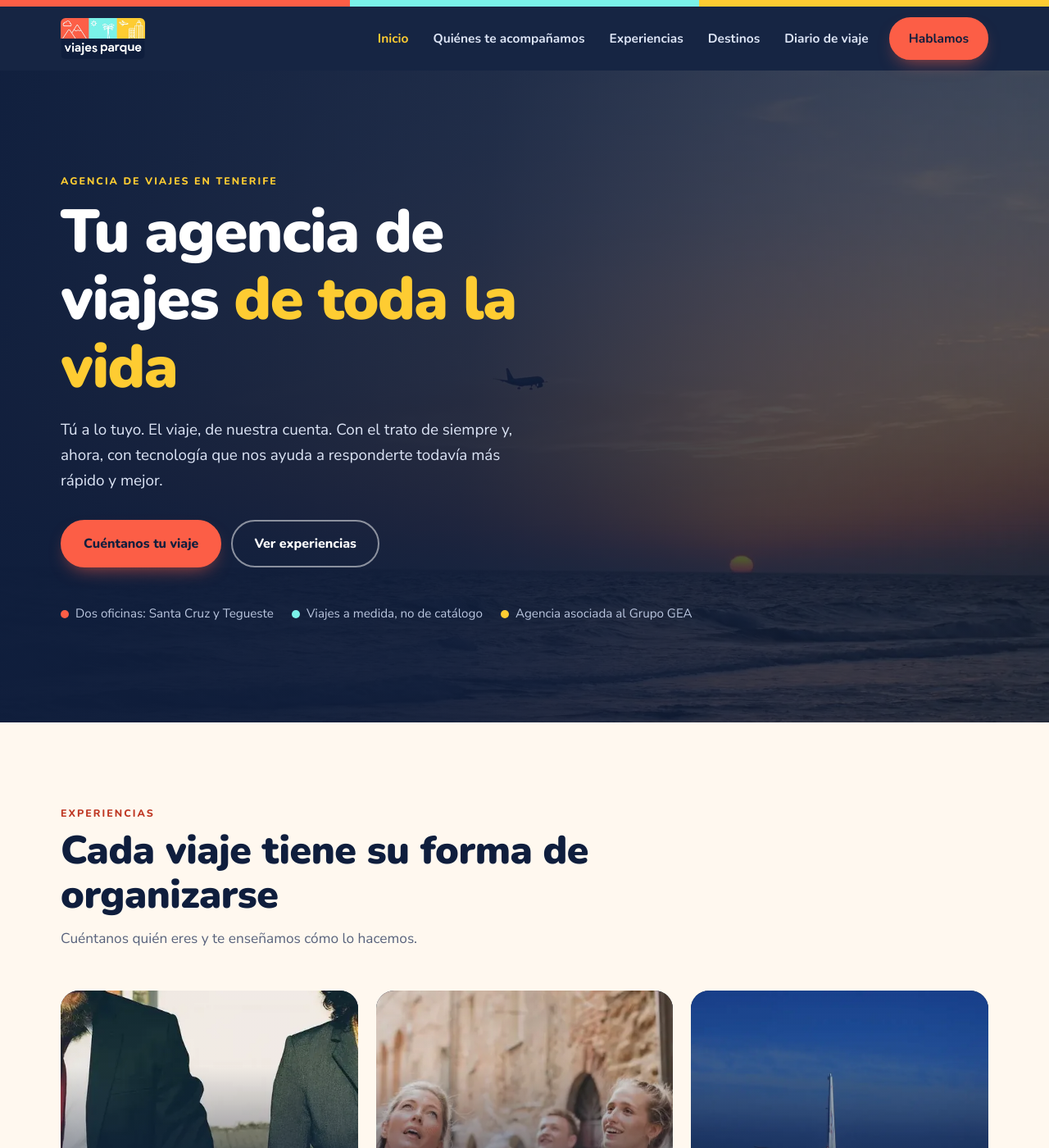
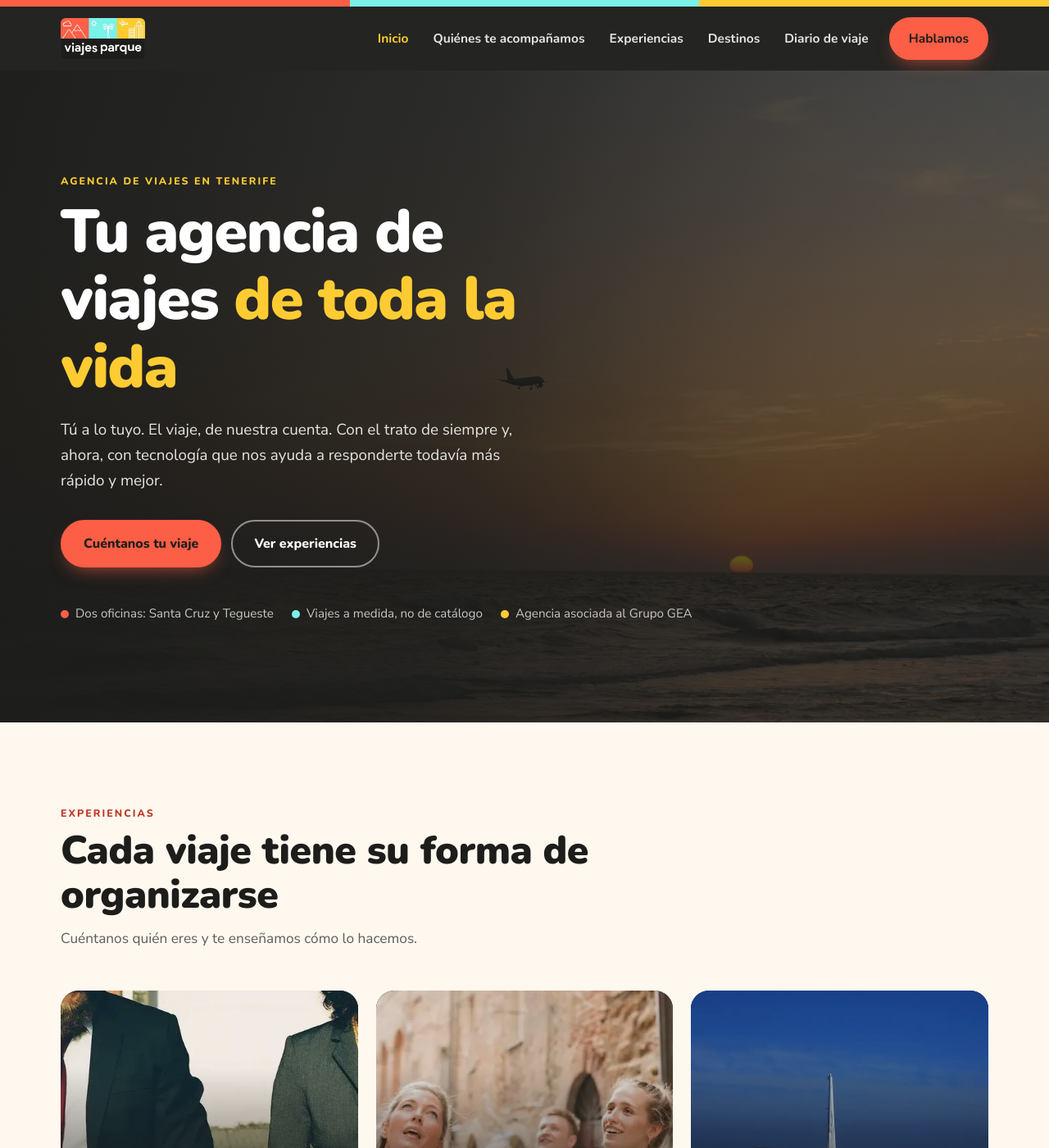
Before and after one commit to retuertographic/vjesprq, a Jekyll site: the page built from index.html, in a window 1280 px wide and 1400 px high. Shown: the whole window at 82% size. Built offline with Jekyll 4.4.1, drawn with Linux system fonts in a browser that asks for light colours.

Commit message:
Usar el logo con fondo negro y sustituir el azul marino por #1D1D1B
- Nuevo img/marca/logo-viajes-parque-negro.webp (franja inferior en el
  negro del logo, #1D1D1B) en cabecera, pie y datos estructurados; se
  eliminan las versiones marino y negro puro.
- Paleta: --navy y sus variantes, --text, --muted y los grises azulados
  pasan a neutros a partir de #1D1D1B. Favicon, apple-touch-icon y
  theme-color actualizados.

Co-Authored-By: Claude Opus 5.5 <noreply@anthropic.com>
Claude-Session: https://claude.ai/code/session_015Nsqv9EFCdX8mgw3tqrv7H

```diff
--- a/_data/agencia.yml
+++ b/_data/agencia.yml
@@ -9,7 +9,7 @@ facebook: https://www.facebook.com/ViajesParque/
 google_business:
   - https://share.google/Q09MsuS8ju8zdvYGu
   - https://share.google/wDU3QvfWgkbUknT8t
-logo: /img/marca/logo-viajes-parque-marino.webp
+logo: /img/marca/logo-viajes-parque-negro.webp
 
 horario:
   - "Lunes a viernes: 9:00–13:15 y 16:00–19:00"
--- a/_includes/head.html
+++ b/_includes/head.html
@@ -23,7 +23,7 @@
 <meta property="og:url" content="{{ page.url | absolute_url }}">
 <meta property="og:image" content="{{ page.image | absolute_url }}">
 <meta name="twitter:card" content="summary_large_image">
-<meta name="theme-color" content="#0F1E3D">
+<meta name="theme-color" content="#1D1D1B">
 <link rel="icon" type="image/svg+xml" href="{{ site.baseurl }}/img/marca/favicon.svg">
 <link rel="apple-touch-icon" href="{{ site.baseurl }}/img/marca/apple-touch-icon.png">
 <link rel="preload" href="{{ site.baseurl }}/assets/fonts/nunito-latin-wght-normal.woff2" as="font" type="font/woff2" crossorigin>
@@ -61,7 +61,7 @@
   "articleSection": {{ site.data.categorias[page.categoria].nombre | jsonify }},
   "author": {"@type": "Organization", "name": "{{ site.title }}"},
   "publisher": {"@type": "TravelAgency", "@id": "{{ '/#agencia' | absolute_url }}", "name": "{{ site.title }}",
-    "logo": {"@type": "ImageObject", "url": "{{ '/img/marca/logo-viajes-parque.webp' | absolute_url }}"}}
+    "logo": {"@type": "ImageObject", "url": "{{ '/img/marca/logo-viajes-parque-negro.webp' | absolute_url }}"}}
 }
 </script>
 {%- endif %}
--- a/_includes/schema-agencia.html
+++ b/_includes/schema-agencia.html
@@ -14,7 +14,7 @@
   "legalName": "{{ a.razon_social }}",
   "taxID": "{{ a.nif }}",
   "url": "{{ '/' | absolute_url }}",
-  "logo": "{{ '/img/marca/logo-viajes-parque.webp' | absolute_url }}",
+  "logo": "{{ '/img/marca/logo-viajes-parque-negro.webp' | absolute_url }}",
   "image": "{{ '/img/destinos/santorini.webp' | absolute_url }}",
   "email": "{{ a.email }}",
   "telephone": "{{ sede.tel }}",
--- a/assets/site.css
+++ b/assets/site.css
@@ -1,5 +1,5 @@
 /* Viajes Parque — hoja de estilos común
-   Paleta sacada del logotipo: coral, turquesa y amarillo sobre azul marino. */
+   Paleta sacada del logotipo: coral, turquesa y amarillo sobre negro (#1D1D1B). */
 
 /* Tipografías alojadas en la propia web (SIL OFL 1.1, licencias en assets/fonts/).
    Sustituyen a Google Fonts: no se envía la IP del visitante a terceros. */
@@ -9,9 +9,9 @@
 @font-face{font-family:'Nunito Sans';font-style:italic;font-weight:400;font-display:swap;src:url(fonts/nunito-sans-latin-400-italic.woff2) format('woff2');unicode-range:U+0000-00FF,U+0131,U+0152-0153,U+02BB-02BC,U+02C6,U+02DA,U+02DC,U+0304,U+0308,U+0329,U+2000-206F,U+20AC,U+2122,U+2191,U+2193,U+2212,U+2215,U+FEFF,U+FFFD;}
 
 :root{
-  --navy:#0F1E3D;
-  --navy-2:#182B52;
-  --navy-3:#24406F;
+  --navy:#1D1D1B;
+  --navy-2:#2B2B29;
+  --navy-3:#3D3D3A;
   --coral:#FC5E46;
   --coral-dark:#BF3824;
   --orange:#FF8A3D;
@@ -22,12 +22,12 @@
   --sand:#FFF8EF;
   --sand-2:#FCEEDC;
   --paper:#FFFFFF;
-  --text:#1B2540;
-  --muted:#58627C;
+  --text:#1D1D1B;
+  --muted:#5C5C59;
   --line:#E6E1D8;
   --radius:22px;
   --radius-sm:14px;
-  --shadow:0 18px 40px -18px rgba(15,30,61,.28);
+  --shadow:0 18px 40px -18px rgba(29,29,27,.28);
   --wrap:1180px;
 }
 *{box-sizing:border-box;margin:0;padding:0;}
@@ -61,7 +61,7 @@ h1,h2,h3,h4{font-family:'Nunito',system-ui,sans-serif;line-height:1.12;color:var
   box-shadow:0 10px 22px -10px rgba(252,94,70,.7);
 }
 .btn:hover{transform:translateY(-2px);background:var(--orange);border-color:var(--orange);}
-.btn.ghost{background:transparent;color:var(--navy);border-color:rgba(15,30,61,.25);box-shadow:none;}
+.btn.ghost{background:transparent;color:var(--navy);border-color:rgba(29,29,27,.25);box-shadow:none;}
 .btn.ghost:hover{background:var(--navy);color:#fff;border-color:var(--navy);}
 .btn.light{background:transparent;color:#fff;border-color:rgba(255,255,255,.5);box-shadow:none;}
 .btn.light:hover{background:#fff;color:var(--navy);border-color:#fff;}
@@ -75,13 +75,13 @@ h1,h2,h3,h4{font-family:'Nunito',system-ui,sans-serif;line-height:1.12;color:var
 .section{padding:96px 0;}
 .section.tight{padding:64px 0;}
 .section.white{background:var(--paper);}
-.section.navy{background:var(--navy);color:#DCE4F5;}
+.section.navy{background:var(--navy);color:#E4E4E1;}
 .section.navy h2,.section.navy h3{color:#fff;}
 .section-head{max-width:720px;margin-bottom:48px;}
 .section-head.center{margin-left:auto;margin-right:auto;text-align:center;}
 .section-head h2{font-size:clamp(2rem,4.2vw,3rem);font-weight:900;margin:.35rem 0 .8rem;letter-spacing:-.01em;}
 .section-head p{color:var(--muted);font-size:1.08rem;}
-.section.navy .section-head p{color:#B9C5DE;}
+.section.navy .section-head p{color:#C6C6C3;}
 .lead{font-size:1.18rem;color:var(--muted);}
 
 /* Tira de color del logo, usada como separador */
@@ -94,7 +94,7 @@ h1,h2,h3,h4{font-family:'Nunito',system-ui,sans-serif;line-height:1.12;color:var
 /* ---------- Header ---------- */
 #site-header{
   position:sticky;top:0;z-index:50;
-  background:rgba(15,30,61,.97);
+  background:rgba(29,29,27,.97);
   backdrop-filter:blur(8px);
   transition:box-shadow .25s ease;
 }
@@ -104,7 +104,7 @@ h1,h2,h3,h4{font-family:'Nunito',system-ui,sans-serif;line-height:1.12;color:var
 .nav-links{display:flex;align-items:center;gap:4px;}
 .nav-links a{
   display:block;padding:9px 13px;border-radius:999px;
-  color:#DCE4F5;font-family:'Nunito',sans-serif;font-weight:700;font-size:.97rem;
+  color:#E4E4E1;font-family:'Nunito',sans-serif;font-weight:700;font-size:.97rem;
   transition:background .2s ease,color .2s ease;
 }
 .nav-links a:hover{background:rgba(255,255,255,.08);color:#fff;}
@@ -139,7 +139,7 @@ h1,h2,h3,h4{font-family:'Nunito',system-ui,sans-serif;line-height:1.12;color:var
 .hero-media img{width:100%;height:100%;object-fit:cover;opacity:.55;}
 .hero-media::after{
   content:"";position:absolute;inset:0;
-  background:linear-gradient(95deg,rgba(15,30,61,.96) 0%,rgba(15,30,61,.78) 45%,rgba(15,30,61,.2) 100%);
+  background:linear-gradient(95deg,rgba(29,29,27,.96) 0%,rgba(29,29,27,.78) 45%,rgba(29,29,27,.2) 100%);
 }
 .hero .wrap{position:relative;padding-top:120px;padding-bottom:120px;}
 .hero h1{
@@ -147,9 +147,9 @@ h1,h2,h3,h4{font-family:'Nunito',system-ui,sans-serif;line-height:1.12;color:var
   max-width:14ch;letter-spacing:-.02em;margin:.5rem 0 1.2rem;
 }
 .hero h1 em{font-style:normal;color:var(--yellow);}
-.hero p.lead{color:#DCE4F5;max-width:560px;margin-bottom:2rem;}
+.hero p.lead{color:#E4E4E1;max-width:560px;margin-bottom:2rem;}
 .hero-actions{display:flex;flex-wrap:wrap;gap:12px;}
-.hero-badges{display:flex;flex-wrap:wrap;gap:10px 22px;margin-top:44px;color:#B9C5DE;font-size:.95rem;}
+.hero-badges{display:flex;flex-wrap:wrap;gap:10px 22px;margin-top:44px;color:#C6C6C3;font-size:.95rem;}
 .hero-badges span{display:inline-flex;align-items:center;gap:8px;}
 .hero-badges i{width:10px;height:10px;border-radius:50%;display:inline-block;}
 @media (max-width:640px){
@@ -160,15 +160,15 @@ h1,h2,h3,h4{font-family:'Nunito',system-ui,sans-serif;line-height:1.12;color:var
 }
 
 /* Hero de páginas interiores */
-.page-hero{background:var(--navy);color:#DCE4F5;position:relative;overflow:hidden;}
+.page-hero{background:var(--navy);color:#E4E4E1;position:relative;overflow:hidden;}
 .page-hero .wrap{position:relative;padding-top:84px;padding-bottom:84px;display:grid;grid-template-columns:1.15fr .85fr;gap:48px;align-items:center;}
 .page-hero h1{color:#fff;font-size:clamp(2.3rem,5vw,3.8rem);font-weight:900;letter-spacing:-.02em;margin:.4rem 0 1rem;}
-.page-hero p{color:#B9C5DE;font-size:1.12rem;max-width:560px;}
+.page-hero p{color:#C6C6C3;font-size:1.12rem;max-width:560px;}
 .page-hero .ph-img{border-radius:var(--radius);overflow:hidden;aspect-ratio:4/3;box-shadow:0 30px 60px -30px rgba(0,0,0,.6);}
 .page-hero .ph-img img{width:100%;height:100%;object-fit:cover;}
 .page-hero.simple .wrap{grid-template-columns:1fr;padding-top:64px;padding-bottom:64px;}
-.crumbs{font-size:.88rem;color:#8FA0C4;margin-bottom:10px;}
-.crumbs a{color:#B9C5DE;text-decoration:underline;text-underline-offset:3px;}
+.crumbs{font-size:.88rem;color:#A5A5A2;margin-bottom:10px;}
+.crumbs a{color:#C6C6C3;text-decoration:underline;text-underline-offset:3px;}
 @media (max-width:860px){
   .page-hero .wrap{grid-template-columns:1fr;padding-top:56px;padding-bottom:56px;}
 }
@@ -197,7 +197,7 @@ h1,h2,h3,h4{font-family:'Nunito',system-ui,sans-serif;line-height:1.12;color:var
 .dot.coral{background:#FFE4DF;color:var(--coral-dark);}
 .dot.aqua{background:var(--aqua-soft);color:#0F7F79;}
 .dot.yellow{background:#FFF1C4;color:#9A6B00;}
-.dot.navy{background:#E3E9F5;color:var(--navy);}
+.dot.navy{background:#ECECE9;color:var(--navy);}
 .card .more{display:inline-flex;gap:6px;margin-top:16px;font-weight:800;font-family:'Nunito',sans-serif;color:var(--navy);}
 .card .more::after{content:"→";transition:transform .2s ease;}
 .card:hover .more::after{transform:translateX(4px);}
@@ -211,7 +211,7 @@ h1,h2,h3,h4{font-family:'Nunito',system-ui,sans-serif;line-height:1.12;color:var
 }
 .audience:hover{transform:translateY(-4px);box-shadow:var(--shadow);}
 .audience img{position:absolute;inset:0;width:100%;height:100%;object-fit:cover;}
-.audience::after{content:"";position:absolute;inset:0;background:linear-gradient(180deg,rgba(15,30,61,.05) 20%,rgba(15,30,61,.92) 72%);}
+.audience::after{content:"";position:absolute;inset:0;background:linear-gradient(180deg,rgba(29,29,27,.05) 20%,rgba(29,29,27,.92) 72%);}
 .audience .in{position:relative;z-index:1;margin-top:auto;padding:30px;}
 .audience .num{
   width:40px;height:40px;border-radius:50%;display:grid;place-items:center;
@@ -219,7 +219,7 @@ h1,h2,h3,h4{font-family:'Nunito',system-ui,sans-serif;line-height:1.12;color:var
 }
 .audience .aud-title{color:#fff;font-size:1.6rem;font-weight:900;}
 .audience .who{color:var(--yellow);font-weight:700;font-size:.95rem;margin:4px 0 10px;}
-.audience p{color:#DCE4F5;font-size:.98rem;}
+.audience p{color:#E4E4E1;font-size:.98rem;}
 .audience .more{display:inline-block;margin-top:16px;font-weight:800;font-family:'Nunito',sans-serif;}
 .audience .more::after{content:" →";}
 
@@ -230,7 +230,7 @@ h1,h2,h3,h4{font-family:'Nunito',system-ui,sans-serif;line-height:1.12;color:var
 .split-media img{width:100%;height:100%;object-fit:cover;}
 .split h2{font-size:clamp(1.9rem,3.8vw,2.7rem);font-weight:900;margin:.35rem 0 1rem;}
 .split p{color:var(--muted);margin-bottom:1rem;}
-.section.navy .split p{color:#B9C5DE;}
+.section.navy .split p{color:#C6C6C3;}
 .checks{margin:1.2rem 0 1.6rem;display:grid;gap:12px;}
 .checks li{display:flex;gap:12px;align-items:flex-start;}
 .checks li::before{
@@ -258,7 +258,7 @@ h1,h2,h3,h4{font-family:'Nunito',system-ui,sans-serif;line-height:1.12;color:var
 @media (max-width:1100px){.facts{grid-template-columns:repeat(3,1fr);}}
 .fact{background:rgba(255,255,255,.06);border:1px solid rgba(255,255,255,.1);border-radius:var(--radius-sm);padding:24px;}
 .fact strong{display:block;font-family:'Nunito',sans-serif;font-size:1.3rem;font-weight:900;color:#fff;margin-bottom:4px;}
-.fact span{color:#B9C5DE;font-size:.95rem;}
+.fact span{color:#C6C6C3;font-size:.95rem;}
 @media (max-width:860px){.facts{grid-template-columns:1fr 1fr;}}
 @media (max-width:520px){.facts{grid-template-columns:1fr;}}
 
@@ -310,7 +310,7 @@ h1,h2,h3,h4{font-family:'Nunito',system-ui,sans-serif;line-height:1.12;color:var
 .continent{position:relative;border-radius:var(--radius);overflow:hidden;aspect-ratio:3/4;display:flex;align-items:flex-end;color:#fff;}
 .continent img{position:absolute;inset:0;width:100%;height:100%;object-fit:cover;transition:transform .5s ease;}
 .continent:hover img{transform:scale(1.05);}
-.continent::after{content:"";position:absolute;inset:0;background:linear-gradient(180deg,transparent 40%,rgba(15,30,61,.88));}
+.continent::after{content:"";position:absolute;inset:0;background:linear-gradient(180deg,transparent 40%,rgba(29,29,27,.88));}
 .continent span{position:relative;z-index:1;padding:22px;font-family:'Nunito',sans-serif;font-weight:900;font-size:1.45rem;}
 .continent span small{display:block;font-size:.85rem;font-weight:700;color:var(--yellow);}
 @media (max-width:860px){.continents{grid-template-columns:1fr 1fr;}}
@@ -355,7 +355,7 @@ h1,h2,h3,h4{font-family:'Nunito',system-ui,sans-serif;line-height:1.12;color:var
 .table-scroll{overflow-x:auto;}
 .callout{background:var(--aqua-soft);border-left:5px solid #19B5AC;border-radius:var(--radius-sm);padding:20px 24px;margin:1.6rem 0;}
 .callout p:last-child{margin:0;}
-.post-meta{color:#B9C5DE;font-size:.95rem;}
+.post-meta{color:#C6C6C3;font-size:.95rem;}
 .post-share{display:flex;align-items:center;gap:14px;margin:40px 0 20px;padding-top:24px;border-top:1px solid var(--line);flex-wrap:wrap;}
 .post-share .label{font-weight:800;font-family:'Nunito',sans-serif;color:var(--navy);}
 .socials{display:flex;gap:10px;}
@@ -366,7 +366,7 @@ h1,h2,h3,h4{font-family:'Nunito',system-ui,sans-serif;line-height:1.12;color:var
 .socials a:hover,.socials button:hover{background:var(--coral);color:var(--navy);}
 .socials svg{width:19px;height:19px;}
 .socials .copied{background:#19B5AC;}
-.post-cta{background:var(--navy);color:#DCE4F5;border-radius:var(--radius);padding:34px;margin-top:30px;}
+.post-cta{background:var(--navy);color:#E4E4E1;border-radius:var(--radius);padding:34px;margin-top:30px;}
 .post-cta h2{color:#fff;font-size:1.5rem;margin:0 0 .6rem;}
 .post-cta p{margin-bottom:1.2rem;}
 .back-link{display:inline-block;margin-top:18px;font-weight:800;color:var(--navy);font-family:'Nunito',sans-serif;}
@@ -391,7 +391,7 @@ h1,h2,h3,h4{font-family:'Nunito',system-ui,sans-serif;line-height:1.12;color:var
 .field label small{font-weight:600;color:var(--muted);}
 .field input,.field select,.field textarea{
   font:inherit;font-size:1rem;color:var(--text);
-  padding:13px 15px;border-radius:12px;border:1.5px solid #D5D9E3;background:#FBFCFE;
+  padding:13px 15px;border-radius:12px;border:1.5px solid #DADAD7;background:#FCFCFB;
   transition:border-color .2s ease, box-shadow .2s ease;
 }
 .field textarea{min-height:120px;resize:vertical;}
@@ -414,11 +414,11 @@ h1,h2,h3,h4{font-family:'Nunito',system-ui,sans-serif;line-height:1.12;color:var
 @media (max-width:560px){.fields{grid-template-columns:1fr;}.form-card{padding:24px;}}
 
 .offices{display:grid;gap:18px;}
-.office{background:var(--navy);color:#DCE4F5;border-radius:var(--radius);padding:28px;}
+.office{background:var(--navy);color:#E4E4E1;border-radius:var(--radius);padding:28px;}
 .office h3{color:#fff;font-size:1.3rem;margin-bottom:4px;}
 .office .kind{color:var(--yellow);font-weight:700;font-size:.9rem;}
 .office dl{margin-top:14px;display:grid;gap:10px;}
-.office dt{font-size:.78rem;text-transform:uppercase;letter-spacing:.12em;color:#8FA0C4;font-weight:800;}
+.office dt{font-size:.78rem;text-transform:uppercase;letter-spacing:.12em;color:#A5A5A2;font-weight:800;}
 .office dd a{color:#fff;text-decoration:underline;text-underline-offset:3px;}
 .office .btn{margin-top:18px;padding:10px 18px;font-size:.92rem;}
 .contact-layout{display:grid;grid-template-columns:1.35fr .9fr;gap:34px;align-items:start;}
@@ -431,7 +431,7 @@ h1,h2,h3,h4{font-family:'Nunito',system-ui,sans-serif;line-height:1.12;color:var
 .cta-band .btn{background:var(--navy);border-color:var(--navy);color:#fff;box-shadow:none;}
 .cta-band .btn:hover{background:#fff;border-color:#fff;color:var(--navy);}
 .cta-band .btns{display:flex;flex-direction:column;gap:10px;}
-.cta-band .btn.ghost{background:transparent;color:var(--navy);border-color:rgba(15,30,61,.4);}
+.cta-band .btn.ghost{background:transparent;color:var(--navy);border-color:rgba(29,29,27,.4);}
 @media (max-width:760px){.cta-band{grid-template-columns:1fr;padding:34px;}}
 
 /* ---------- Legal ---------- */
@@ -447,7 +447,7 @@ h1,h2,h3,h4{font-family:'Nunito',system-ui,sans-serif;line-height:1.12;color:var
 .credits a{color:var(--blue);text-decoration:underline;}
 
 /* ---------- Footer ---------- */
-#site-footer{background:var(--navy);color:#B9C5DE;font-size:.95rem;}
+#site-footer{background:var(--navy);color:#C6C6C3;font-size:.95rem;}
 .foot-top{display:grid;grid-template-columns:1.3fr 1fr 1fr 1fr;gap:40px;padding:72px 0 48px;}
 .foot-top .foot-title{color:#fff;font-size:1rem;margin-bottom:14px;}
 .foot-top li{margin-bottom:8px;}
@@ -460,7 +460,7 @@ h1,h2,h3,h4{font-family:'Nunito',system-ui,sans-serif;line-height:1.12;color:var
 .foot-social svg{width:18px;height:18px;}
 .foot-funding{border-top:1px solid rgba(255,255,255,.1);padding:26px 0;display:flex;flex-wrap:wrap;gap:16px 26px;align-items:center;justify-content:center;}
 .foot-funding img{background:#fff;border-radius:10px;padding:8px 12px;height:62px;width:auto;max-width:100%;object-fit:contain;}
-.foot-funding p{flex-basis:100%;text-align:center;font-size:.82rem;color:#8FA0C4;}
+.foot-funding p{flex-basis:100%;text-align:center;font-size:.82rem;color:#A5A5A2;}
 .foot-bottom{border-top:1px solid rgba(255,255,255,.1);padding:22px 0 30px;display:flex;flex-wrap:wrap;gap:12px 24px;justify-content:space-between;font-size:.88rem;}
 .foot-bottom nav{display:flex;flex-wrap:wrap;gap:6px 20px;}
 .foot-bottom a{text-decoration:underline;text-underline-offset:3px;}
```
Also changed, not shown: img/marca/apple-touch-icon.png, img/marca/favicon.svg, img/marca/logo-viajes-parque-marino.webp (deleted), img/marca/logo-viajes-parque-negro.webp (added), img/marca/logo-viajes-parque.webp (deleted).
